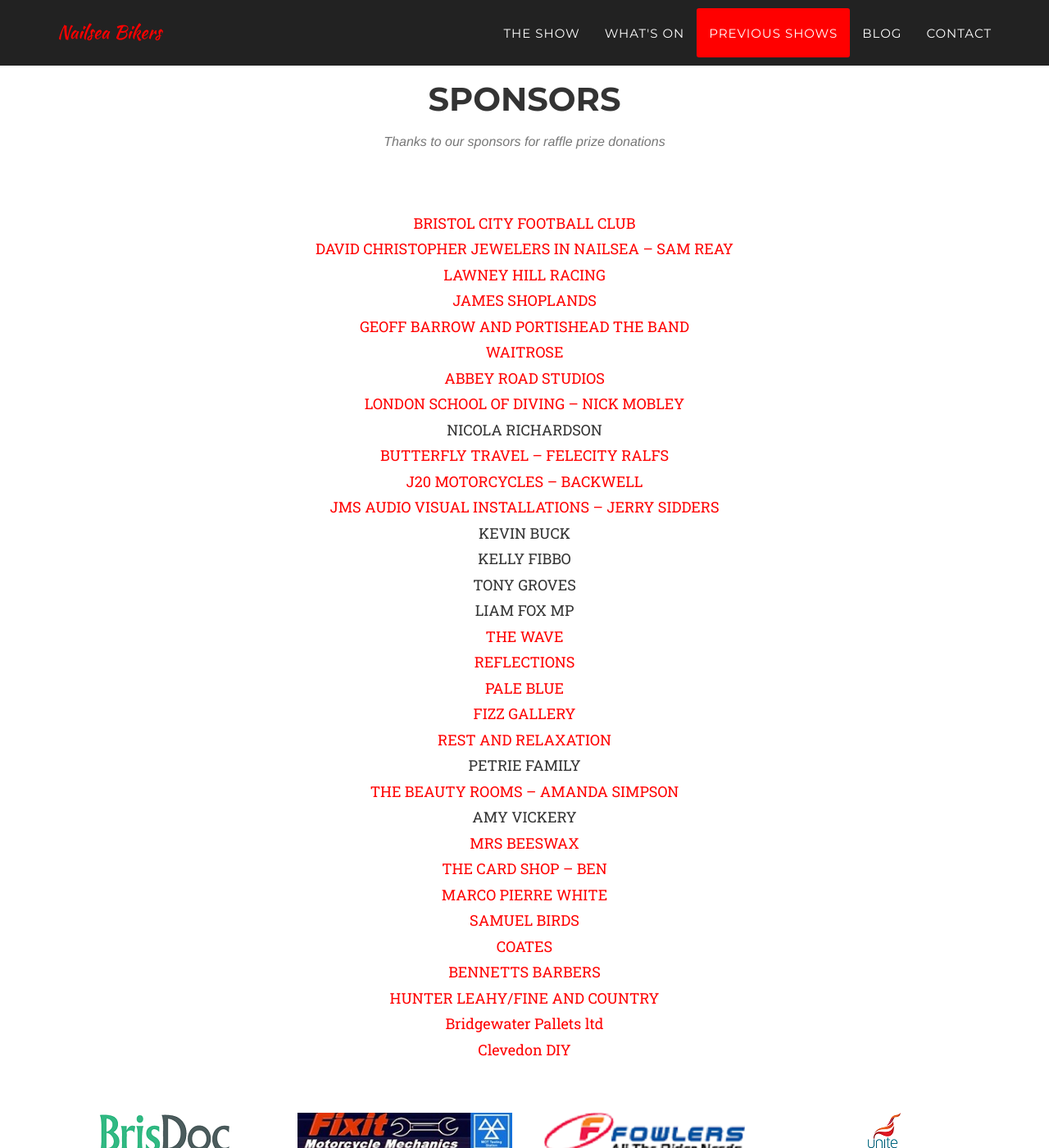
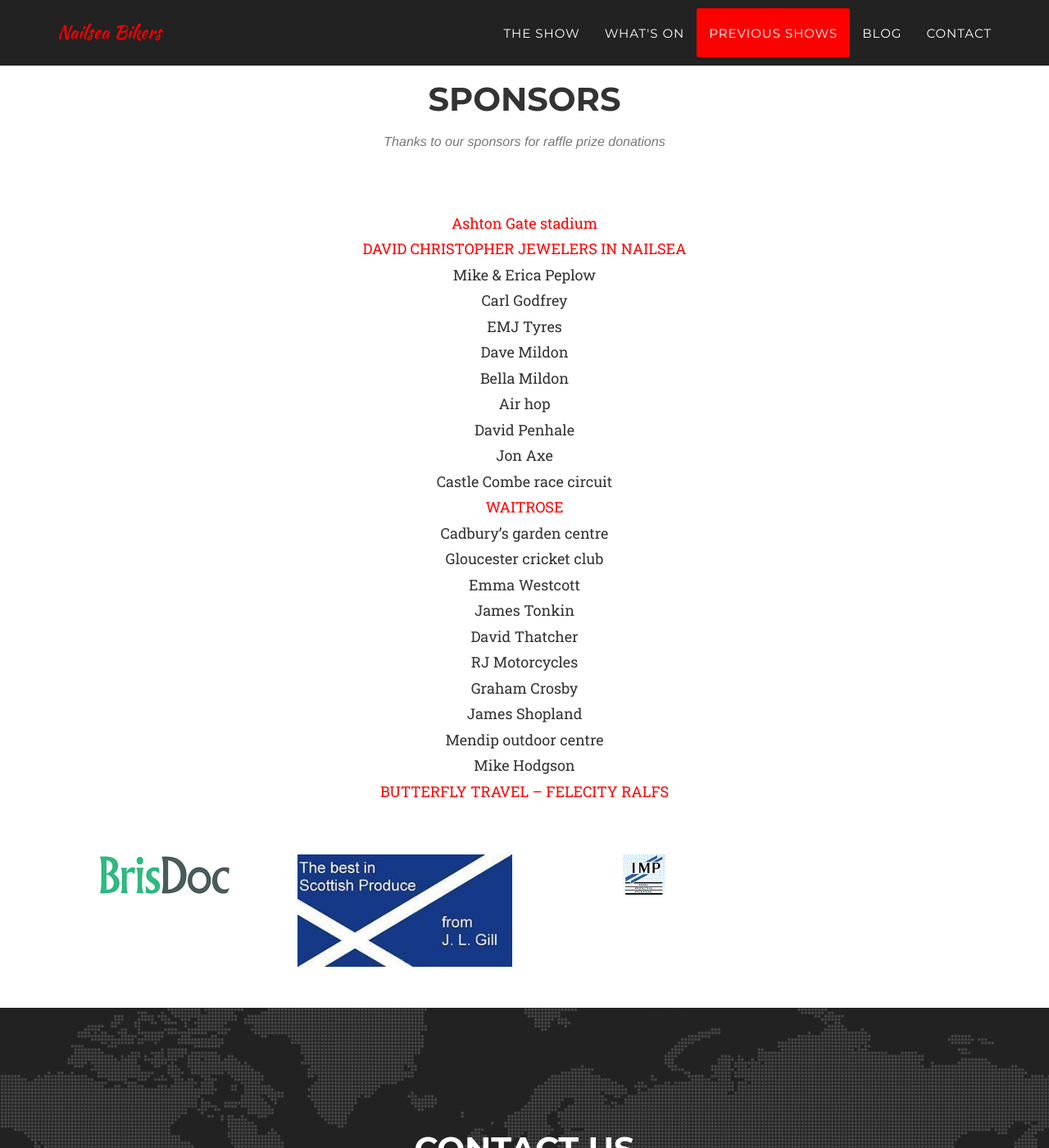
Before and after one commit to nailsea-bikers/nailsea-bikers.github.io, a Jekyll site: the page built from index.html, in a window 1280 px wide and 1400 px high, scrolled down 5218 px. Shown: the whole window at 82% size. Built offline with Jekyll 4.4.1, drawn with Linux system fonts in a browser that asks for light colours; some web fonts are replaced; comment, search, counter and statistics services are not loaded.

Commit message:
sponsors

```diff
--- a/_includes/sponsors.html
+++ b/_includes/sponsors.html
@@ -5,39 +5,29 @@
                 <div class="col-lg-12 text-center">
                     <h2 class="section-heading">Sponsors</h2>
                     <h3 class="section-subheading text-muted">Thanks to our sponsors for raffle prize donations</h3>
-                    <p><a href="https://www.bcfc.co.uk/" target="_blank">BRISTOL CITY FOOTBALL CLUB</a>
-                        <br/><a href="https://www.davidchristopher.co.uk/stores/nailsea/" target="_blank">DAVID CHRISTOPHER JEWELERS IN NAILSEA – SAM REAY</a>
-                        <br/><a href="https://www.lawneyhill.co.uk/" target="_blank">LAWNEY HILL RACING</a>
-                        <br/><a href="https://www.clevedonsawmills.co.uk/" target="_blank">JAMES SHOPLANDS</a>
-                        <br/><a href="https://www.portishead.co.uk/" target="_blank">GEOFF BARROW AND PORTISHEAD THE BAND</a>
+                    <p><a href="https://www.ashtongatestadium.co.uk/" target="_blank">Ashton Gate stadium</a>
+                        <br/><a href="https://www.davidchristopher.co.uk/stores/nailsea/" target="_blank">DAVID CHRISTOPHER JEWELERS IN NAILSEA</a>
+                        <br/>Mike & Erica Peplow
+                        <br/>Carl Godfrey
+                        <br/>EMJ Tyres
+                        <br/>Dave Mildon
+                        <br/>Bella Mildon
+                        <br/>Air hop
+                        <br/>David Penhale
+                        <br/>Jon Axe
+                        <br/>Castle Combe race circuit
                         <br/><a href="https://www.waitrose.com/bf_home/bf/515.html" target="_blank">WAITROSE</a>
-                        <br/><a href="https://www.abbeyroad.com/" target="_blank">ABBEY ROAD STUDIOS</a>
-                        <br/><a href="https://londonschoolofdiving.co.uk/" target="_blank">LONDON SCHOOL OF DIVING – NICK MOBLEY</a>
-                        <br/>NICOLA RICHARDSON
+                        <br/>Cadbury’s garden centre
+                        <br/>Gloucester cricket club
+                        <br/>Emma Westcott
+                        <br/>James Tonkin
+                        <br/>David Thatcher
+                        <br/>RJ Motorcycles
+                        <br/>Graham Crosby
+                        <br/>James Shopland
+                        <br/>Mendip outdoor centre
+                        <br/>Mike Hodgson
                         <br/><a href="https://www.butterflytravel.co.uk/" target="_blank">BUTTERFLY TRAVEL – FELECITY RALFS</a>
-                        <br/><a href="https://www.facebook.com/j20m.uk/" target="_blank">J20 MOTORCYCLES – BACKWELL</a>
-                        <br/><a href="https://www.jmsaudiovisual.co.uk/" target="_blank">JMS AUDIO VISUAL INSTALLATIONS – JERRY SIDDERS</a>
-                        <br/>KEVIN BUCK
-                        <br/>KELLY FIBBO
-                        <br/>TONY GROVES
-                        <br/>LIAM FOX MP
-                        <br/><a href="https://www.thewave.com/" target="_blank">THE WAVE</a>
-                        <br/><a href="https://www.reflectionshair.co.uk/salons/nailsea" target="_blank">REFLECTIONS</a>
-                        <br/><a href="https://www.facebook.com/paleblueclothing/" target="_blank">PALE BLUE</a>
-                        <br/><a href="https://www.fizzgallery.co.uk/" target="_blank">FIZZ GALLERY</a>
-                        <br/><a href="https://www.facebook.com/restandrelaxationnailsea/" target="_blank">REST AND RELAXATION</a>
-                        <br/>PETRIE FAMILY
-                        <br/><a href="https://the-beautyrooms.co.uk/" target="_blank">THE BEAUTY ROOMS – AMANDA SIMPSON</a>
-                        <br/>AMY VICKERY
-                        <br/><a href="https://www.mrsbeeswax.co.uk/" target="_blank">MRS BEESWAX</a>
-                        <br/><a href="https://www.facebook.com/thecardshopportishead/" target="_blank">THE CARD SHOP – BEN </a>
-                        <br/><a href="https://www.mpwrestaurants.co.uk/our-brands/steakhouse-bar-and-grill/bristol/menus" target="_blank">MARCO PIERRE WHITE</a>
-                        <br/><a href="https://www.sbirdtv.co.uk/" target="_blank">SAMUEL BIRDS</a>
-                        <br/><a href="http://www.coateshouse.co.uk/" target="_blank">COATES</a>
-                        <br/><a href="https://bennettsbarberco.nearcut.com/" target="_blank">BENNETTS BARBERS</a>
-                        <br/><a href="http://www.huntprop.co.uk/" target="_blank">HUNTER LEAHY/FINE AND COUNTRY</a>
-                        <br/><a href="http://www.bridgwaterpallets.com/" target="_blank">Bridgewater Pallets ltd</a>
-                        <br/><a href="https://www.facebook.com/ClevedonDIYLtd/" target="_blank">Clevedon DIY</a>
                         <br/>
                     </p>
                 </div>
@@ -49,23 +39,6 @@
                     </a>
                 </div>
                 <div class="col-md-3 col-sm-6">
-                    <a href="http://scratchinmad.co.uk/" target="_blank">
-                        <img src="img/logos/fixit.jpeg" class="img-responsive img-centered" alt="FixIt Motorcycles">
-                    </a>
-                </div>
-                <div class="col-md-3 col-sm-6">
-                    <a href="http://www.fowlers.co.uk/" target="_blank">
-                        <img src="img/logos/Fowlers.png" class="img-responsive img-centered" alt="Fowlers">
-                    </a>
-                </div>
-                <div class="col-md-3 col-sm-6">
-                    <a href="http://www.unitetheunion.org/" target="_blank">
-                        <img src="img/logos/Unite-Union.png" class="img-responsive img-centered" alt="Unite the Union">
-                    </a>
-                </div>
-            </div>
-            <div class="row">
-                <div class="col-md-3 col-sm-6">
                     <a href="https://www.scottishproduce.co.uk/" target="_blank">
                         <img src="img/logos/scottishproduce.jpg" class="img-responsive img-centered" alt="Scottish Produce">
                     </a>
@@ -75,34 +48,6 @@
                         <img src="img/logos/imp.gif" class="img-responsive img-centered" alt="IMP Packaging">
                     </a>
                 </div>
-                <div class="col-md-3 col-sm-6">
-                    <a href="http://www.nailseacider.co.uk/" target="_blank">
-                        <img src="img/logos/NailseaCider.png" class="img-responsive img-centered" alt="Nailsea Cider">
-                    </a>
-                </div>
-                <div class="col-md-3 col-sm-6">
-                    <a href="http://www.ridersmotorcycles.com/" target="_blank">
-                        <img src="img/logos/riders.png" class="img-responsive img-centered" alt="Riders Motorcycles">
-                    </a>
-                </div>
-            </div>
-            <div class="row">
-                <div class="col-md-3 col-sm-6">
-                    <a href="https://www.rolls-royce.com/" target="_blank">
-                        <img src="img/logos/RR.png" class="img-responsive img-centered" alt="Rolls Royce">
-                    </a>
-                </div>
-                <div class="col-md-3 col-sm-6">
-                    <a href="http://southweststeelsupplies.co.uk/" target="_blank">
-                        <img src="img/logos/southweststeel.png" class="img-responsive img-centered" alt="South West Steel Supplies">
-                    </a>
-                </div>
-                <div class="col-md-3 col-sm-6">
-                    <a href="https://www.tesco.com/" target="_blank">
-                        <img src="img/logos/tesco.jpeg" class="img-responsive img-centered" alt="Tesco">
-                    </a>
-                </div>
-
             </div>
             <div class="row">
 
```
